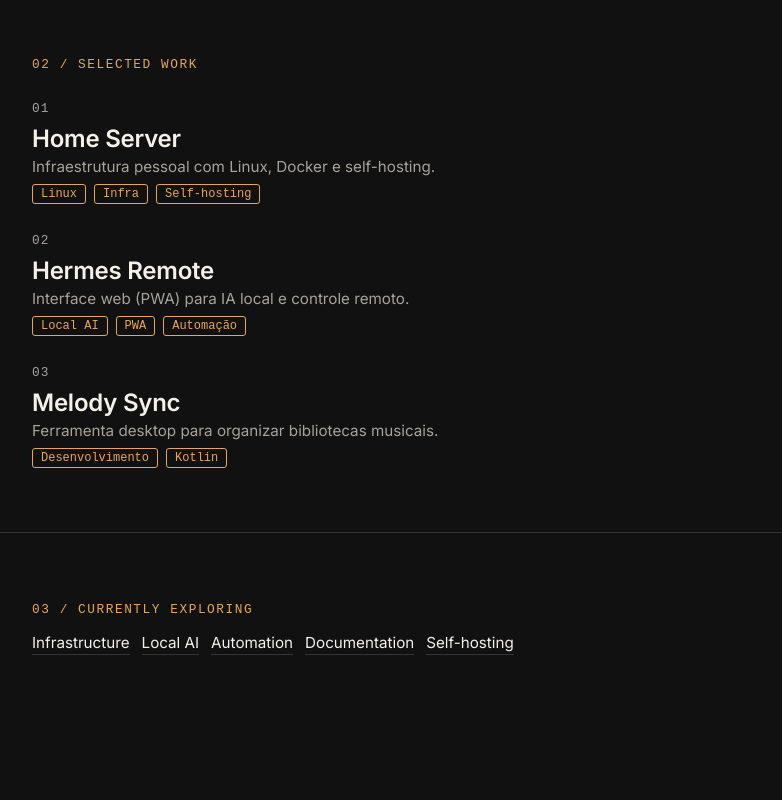
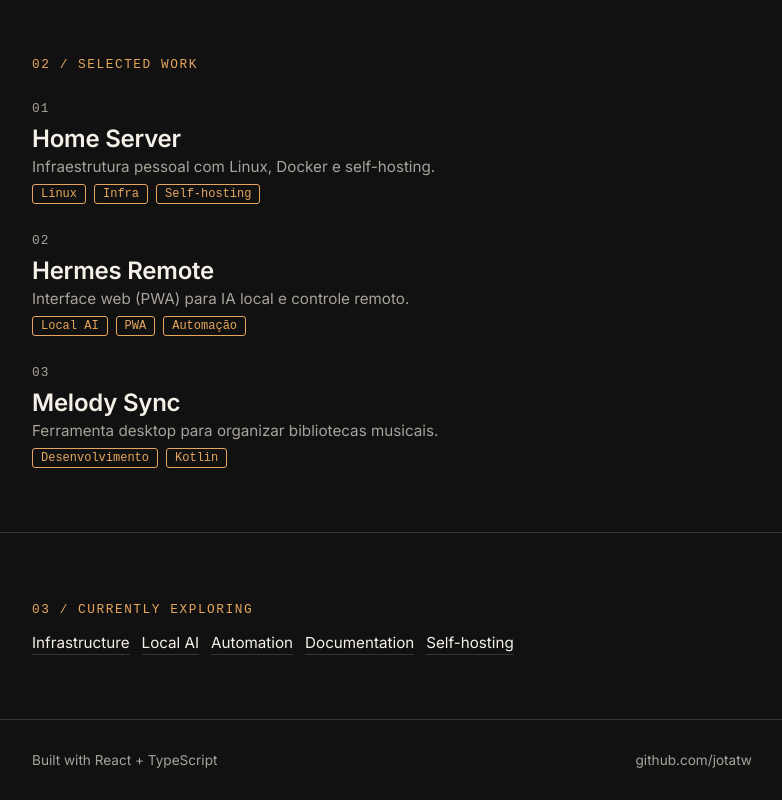
Before and after one commit to jotatw/joao-gabriel-portfolio, a React (Vite) app: page / in a window 1280 px wide. Shown: the part 396-1196 px from the top of the page, without its empty margins (248-1030 px from the left). Before the commit the page ends 1115 px from the top, so only its background shows below. Built offline with nearby package versions, Linux system fonts and the light colour scheme.

Commit message:
feat: V0.4 make project cards link to repositories

```diff
--- a/src/App.css
+++ b/src/App.css
@@ -71,6 +71,30 @@ article {
   margin-top: 1.5rem;
 }
 
+.project-link {
+  color: var(--text-primary);
+  text-decoration: none;
+  display: inline-flex;
+  align-items: baseline;
+  gap: 0.35rem;
+}
+
+.project-link:hover {
+  color: var(--accent);
+}
+
+.arrow {
+  font-size: 0.8em;
+  color: var(--accent);
+  opacity: 0;
+  transition: opacity 0.2s, transform 0.2s;
+}
+
+.project-link:hover .arrow {
+  opacity: 1;
+  transform: translate(2px, -2px);
+}
+
 /* --- Header --- */
 header {
   display: flex;
@@ -119,3 +143,30 @@ header {
   border-bottom-color: var(--accent);
   color: var(--accent);
 }
+
+/* --- Footer --- */
+footer {
+  display: flex;
+  justify-content: space-between;
+  align-items: center;
+  padding: 2rem;
+  max-width: 720px;
+  margin: 0 auto;
+  border-top: 1px solid var(--border);
+}
+
+footer p {
+  color: var(--text-secondary);
+  font-size: 0.85rem;
+  margin: 0;
+}
+
+footer a {
+  color: var(--text-secondary);
+  font-size: 0.85rem;
+  text-decoration: none;
+}
+
+footer a:hover {
+  color: var(--accent);
+}
--- a/src/App.tsx
+++ b/src/App.tsx
@@ -1,6 +1,7 @@
 import { projects } from './data/projects'
+import Footer from './components/Footer'
+import Header from './components/Header'
 import './App.css'
-import Header from './components/Header'
 
 function App() {
   return (
@@ -27,7 +28,11 @@ function App() {
               {String(index + 1).padStart(2, '0')}
             </span>
             <div>
-              <h2>{project.name}</h2>
+              <h2>
+                <a href={project.url} target="_blank" rel="noreferrer" className="project-link">
+                  {project.name} <span className="arrow">↗</span>
+                </a>
+              </h2>
               <p className="project-description">{project.description}</p>
               <div className="project-tags">
                 {project.tags.map((tag) => (
@@ -47,6 +52,7 @@ function App() {
           ))}
         </div>
       </section>
+      <Footer />
     </main>
   )
 }
--- /dev/null
+++ b/src/components/Footer.tsx
@@ -0,0 +1,12 @@
+function Footer() {
+  return (
+    <footer>
+      <p>Built with React + TypeScript</p>
+      <a href="https://github.com/jotatw" target="_blank" rel="noreferrer">
+        github.com/jotatw
+      </a>
+    </footer>
+  )
+}
+
+export default Footer
```
